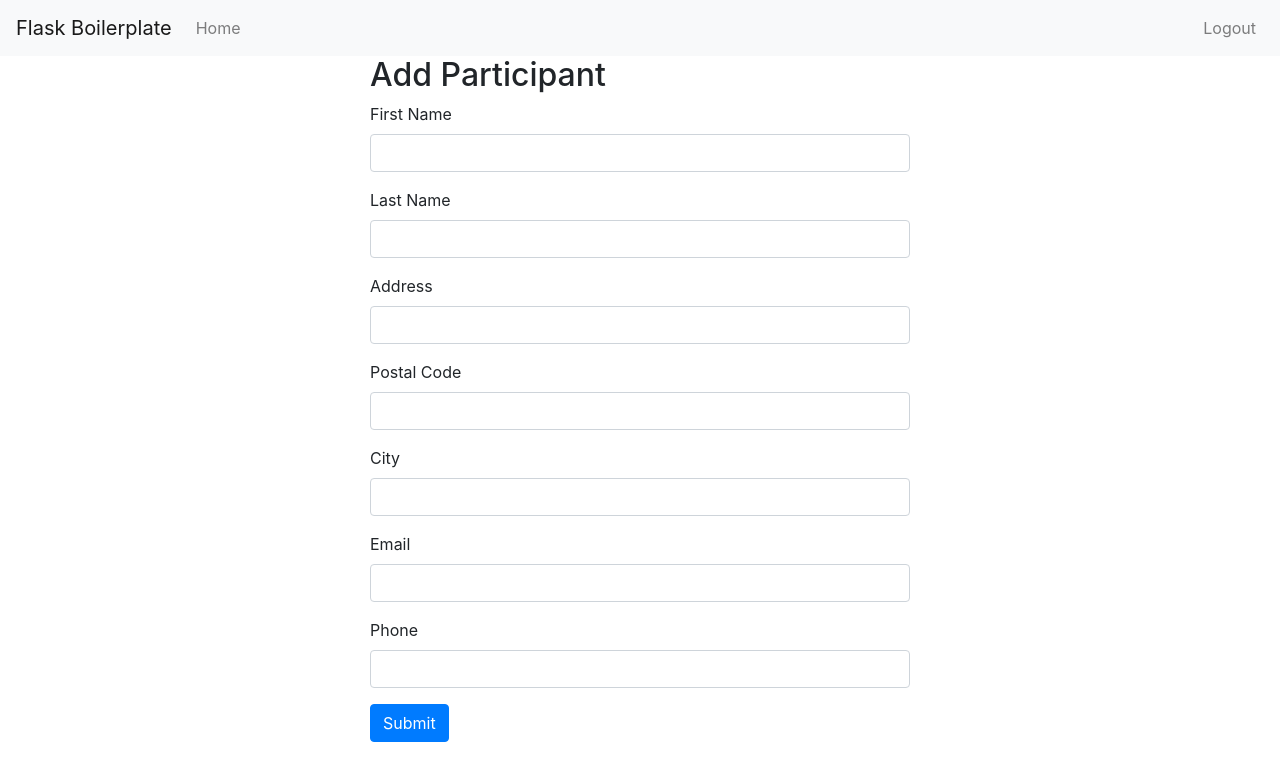
After one commit to swisi/bullriding_2024, a Flask app: page /participant in a window 1280 px wide. The commit adds this page. Shown: the top 781 px of the page. Run offline with Flask 3, Linux system fonts and the light colour scheme; the visitor is signed in with stand-in values (Sample User, id 1); some libraries are stand-ins or nearby versions.

Commit message:
Add participants

```diff
--- a/app/forms.py
+++ b/app/forms.py
@@ -26,3 +26,13 @@ class RegistrationForm(FlaskForm):
         user = User.query.filter_by(email=email.data).first()
         if user is not None:
             raise ValidationError('Please use a different email address.')
+
+class ParticipantForm(FlaskForm):
+    first_name = StringField('First Name', validators=[DataRequired()])
+    last_name = StringField('Last Name', validators=[DataRequired()])
+    address = StringField('Address', validators=[DataRequired()])
+    postal_code = StringField('Postal Code', validators=[DataRequired()])
+    city = StringField('City', validators=[DataRequired()])
+    email = StringField('Email', validators=[DataRequired(), Email()])
+    phone = StringField('Phone', validators=[DataRequired()])
+    submit = SubmitField('Submit')
--- a/app/models.py
+++ b/app/models.py
@@ -19,3 +19,13 @@ class User(UserMixin, db.Model):
 @login.user_loader
 def load_user(id):
     return User.query.get(int(id))
+
+class Participant(db.Model):
+    id = db.Column(db.Integer, primary_key=True)
+    first_name = db.Column(db.String(64), nullable=False)
+    last_name = db.Column(db.String(64), nullable=False)
+    address = db.Column(db.String(128), nullable=False)
+    postal_code = db.Column(db.String(10), nullable=False)
+    city = db.Column(db.String(64), nullable=False)
+    email = db.Column(db.String(120), nullable=False)
+    phone = db.Column(db.String(20), nullable=False)
--- a/app/routes.py
+++ b/app/routes.py
@@ -1,8 +1,9 @@
 from flask import render_template, flash, redirect, url_for, request, Blueprint
 from flask_login import current_user, login_user, logout_user, login_required
+
 from app import db
-from app.models import User
-from app.forms import LoginForm, RegistrationForm
+from app.models import User, Participant
+from app.forms import LoginForm, RegistrationForm, ParticipantForm
 
 bp = Blueprint('main', __name__)
 
@@ -10,7 +11,8 @@ bp = Blueprint('main', __name__)
 @bp.route('/index')
 @login_required
 def index():
-    return render_template('index.html', title='Home')
+    participants = Participant.query.all() if current_user.is_authenticated else []
+    return render_template('index.html', title='Home', participants=participants)
 
 @bp.route('/login', methods=['GET', 'POST'])
 def login():
@@ -44,3 +46,23 @@ def register():
         flash('Congratulations, you are now a registered user!')
         return redirect(url_for('main.login'))
     return render_template('register.html', title='Register', form=form)
+
+@bp.route('/participant', methods=['GET', 'POST'])
+@login_required
+def participant():
+    form = ParticipantForm()
+    if form.validate_on_submit():
+        participant = Participant(
+            first_name=form.first_name.data,
+            last_name=form.last_name.data,
+            address=form.address.data,
+            postal_code=form.postal_code.data,
+            city=form.city.data,
+            email=form.email.data,
+            phone=form.phone.data
+        )
+        db.session.add(participant)
+        db.session.commit()
+        flash('Participant added successfully!')
+        return redirect(url_for('main.index'))
+    return render_template('participant.html', title='Add Participant', form=form)
--- /dev/null
+++ b/app/templates/participant.html
@@ -0,0 +1,42 @@
+{% extends "base.html" %}
+{% block content %}
+  <div class="row">
+    <div class="col-md-6 offset-md-3">
+      <h2>Add Participant</h2>
+      <form method="POST" action="">
+        {{ form.hidden_tag() }}
+        <div class="form-group">
+          {{ form.first_name.label }}
+          {{ form.first_name(class="form-control") }}
+        </div>
+        <div class="form-group">
+          {{ form.last_name.label }}
+          {{ form.last_name(class="form-control") }}
+        </div>
+        <div class="form-group">
+          {{ form.address.label }}
+          {{ form.address(class="form-control") }}
+        </div>
+        <div class="form-group">
+          {{ form.postal_code.label }}
+          {{ form.postal_code(class="form-control") }}
+        </div>
+        <div class="form-group">
+          {{ form.city.label }}
+          {{ form.city(class="form-control") }}
+        </div>
+        <div class="form-group">
+          {{ form.email.label }}
+          {{ form.email(class="form-control") }}
+        </div>
+        <div class="form-group">
+          {{ form.phone.label }}
+          {{ form.phone(class="form-control") }}
+        </div>
+        <div class="form-group">
+          {{ form.submit(class="btn btn-primary") }}
+        </div>
+      </form>
+    </div>
+  </div>
+{% endblock %}
```
Also changed, not shown: app/templates/index.html (+32 -2 lines), migrations/versions/9f4d00277354_add_participant_model.py (added, +38 -0 lines).
